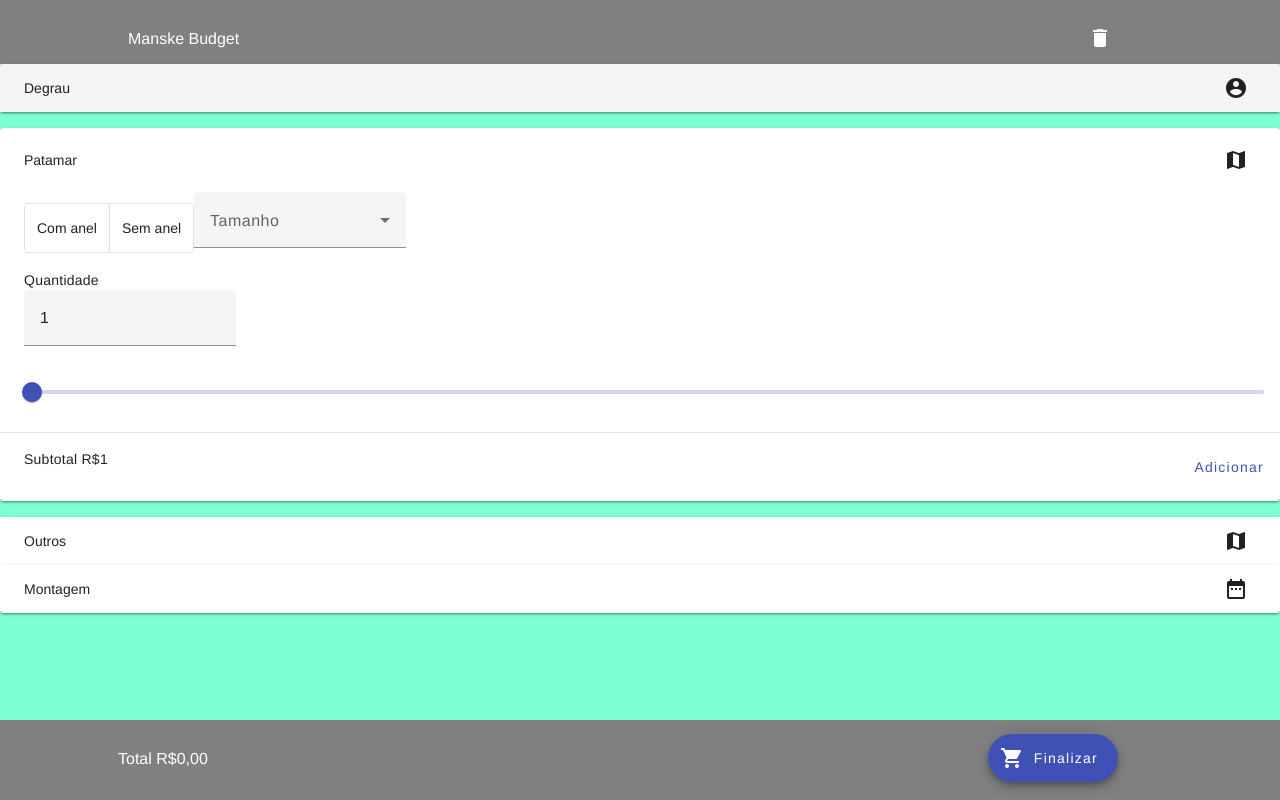
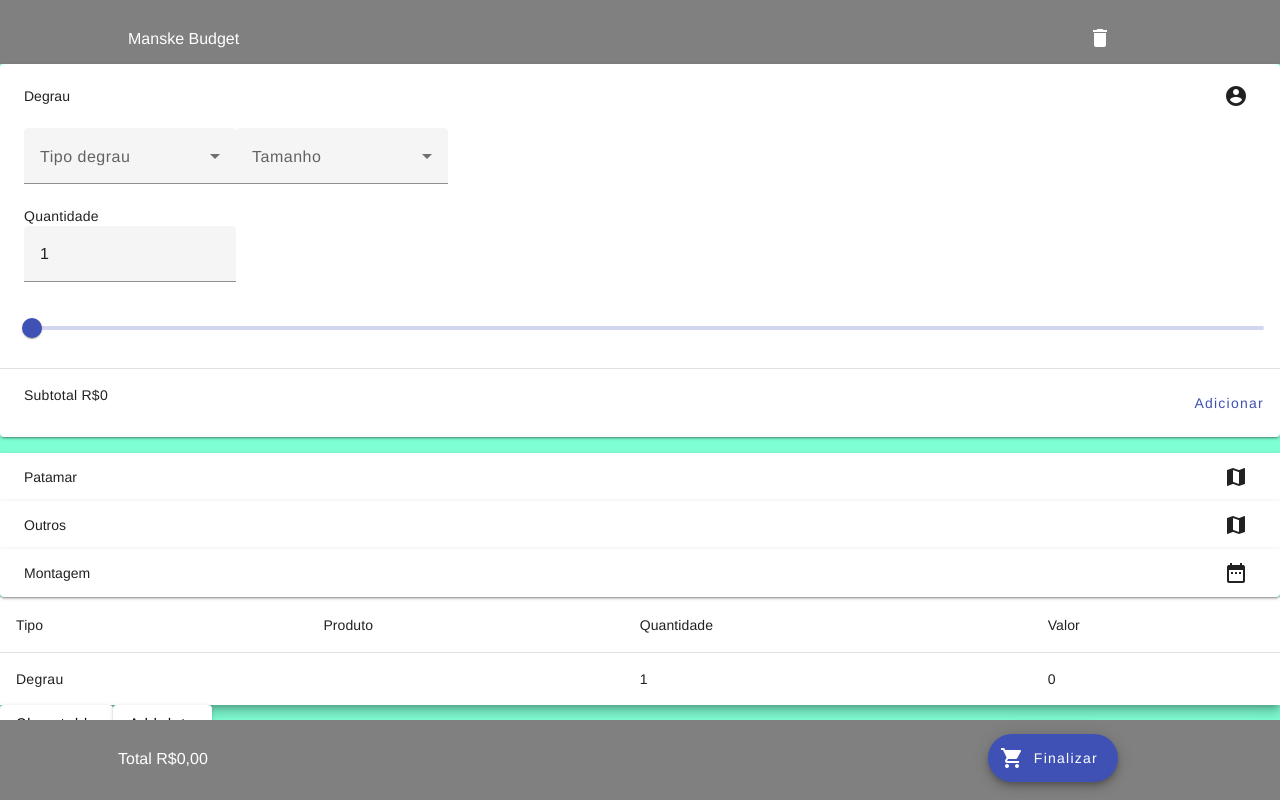
Before and after one commit to NiltonClasen/manske-budget, an Angular app: page / in a window 1280 px wide. Both pictures are taken after a click on the button "Adicionar". Built offline with nearby package versions, Linux system fonts and the light colour scheme.

Commit message:
service to update table

```diff
--- a/src/app/carouse-component/carouse-component.component.html
+++ b/src/app/carouse-component/carouse-component.component.html
@@ -27,14 +27,14 @@
       <label>Quantidade</label>
     </div>
     <mat-form-field>
-      <input matInput type="number" [(ngModel)]="valueInitialSlider">
+      <input matInput type="number" [(ngModel)]="quantidadeSlider">
     </mat-form-field>
     <mat-slider [max]="20" [min]="1" [step]="1" [discrete]="true" (input)="valorSliderAlterado()">
-      <input matSliderThumb [(ngModel)]="valueInitialSlider" #slider>
+      <input matSliderThumb [(ngModel)]="quantidadeSlider" #slider>
     </mat-slider>
     <mat-action-row>
       <span>Subtotal R${{(valorDegrauSoma)}}</span>
-      <button mat-button color="primary" (click)="nextStep()">Adicionar</button>
+      <button mat-button color="primary" (click)="adicionarDegrau('Degrau')">Adicionar</button>
     </mat-action-row>
   </mat-expansion-panel>
 
--- a/src/app/carouse-component/carouse-component.component.ts
+++ b/src/app/carouse-component/carouse-component.component.ts
@@ -1,5 +1,7 @@
-import { Component, Inject, OnInit } from '@angular/core';
-import { Degrau, degrauModel } from '../models/degrauModel';
+import { Component, OnInit } from '@angular/core';
+import { degrauModel } from '../models/degrauModel';
+import { GridDataService } from '../grid-data.service';
+import { ItemLista } from '../table-component/table-component.component';
 
 interface Food {
   value: string;
@@ -12,21 +14,23 @@ interface Food {
   styleUrls: ['./carouse-component.component.css'],
 })
 export class CarouseComponentComponent implements OnInit {
-  ngOnInit() {}
+  ngOnInit() {
+  }
+  constructor(private gridData: GridDataService) {}
 
   degrauModel: degrauModel = new degrauModel();
   listaTiposDegrau: Array<String> = this.degrauModel.getIds();
   listaTamanhosDegrau: Array<String> = this.degrauModel.getTamanhos();
 
-
   tipoDegrauSelected = '';
   tamanhoDegrauSelected = '';
   step = 0;
   selectedValue: string = '';
-  valueInitialSlider = 1;
+  quantidadeSlider = 1;
   subtotalDegrau = 200;
   valorDegrau = 0;
   valorDegrauSoma = 0;
+  valueInitialSlider = 0;
 
   foods: Food[] = [
     { value: 'steak-0', viewValue: 'Steak' },
@@ -46,12 +50,29 @@ export class CarouseComponentComponent implements OnInit {
     this.step--;
   }
 
-  changeDegrau(){
-    if(this.tipoDegrauSelected != '' && this.tamanhoDegrauSelected != ''){
-      this.valorDegrau = this.degrauModel.getPrecoDegrau(this.tipoDegrauSelected, this.tamanhoDegrauSelected);
+  adicionarDegrau(tipo: string) {
+    const item: ItemLista = {
+      tipo: tipo,
+      produto: this.tipoDegrauSelected,
+      tamanho: this.tamanhoDegrauSelected,
+      quantidade: this.quantidadeSlider,
+      valor: this.valorDegrauSoma,
+    };
+    this.gridData.enviarInfo(item);
+  }
+
+  changeDegrau() {
+    if (this.tipoDegrauSelected != '' && this.tamanhoDegrauSelected != '') {
+      this.valorDegrau = this.degrauModel.getPrecoDegrau(
+        this.tipoDegrauSelected,
+        this.tamanhoDegrauSelected
+      );
+      this.valorDegrauSoma = this.valorDegrau;
     }
   }
-  valorSliderAlterado(){
-    this.valorDegrauSoma = parseFloat((this.valorDegrau * this.valueInitialSlider).toFixed(2));
+  valorSliderAlterado() {
+    this.valorDegrauSoma = parseFloat(
+      (this.valorDegrau * this.quantidadeSlider).toFixed(2)
+    );
   }
 }
--- /dev/null
+++ b/src/app/grid-data.service.ts
@@ -0,0 +1,19 @@
+import { Injectable } from '@angular/core';
+import { Subject } from 'rxjs';
+import { ItemLista } from './table-component/table-component.component';
+
+@Injectable()
+export class GridDataService {
+  private valor = new Subject<ItemLista>();
+
+  enviarInfo(info: ItemLista) {
+    try {
+      this.valor.next(info);
+    } catch (e) {
+      console.log(e);
+    }
+  }
+  receberInfo() {
+    return this.valor.asObservable();
+  }
+}
--- a/src/app/main-body/main-body.component.html
+++ b/src/app/main-body/main-body.component.html
@@ -1,3 +1,6 @@
 <div class="main-body">
 <app-carouse-component></app-carouse-component>
+<div>
 </div>
+<app-table-component></app-table-component>
+</div>
--- /dev/null
+++ b/src/app/table-component/table-component.component.css
@@ -0,0 +1,18 @@
+.demo-table {
+  width: 100%;
+}
+
+.mat-mdc-row .mat-mdc-cell {
+  border-bottom: 1px solid transparent;
+  border-top: 1px solid transparent;
+  cursor: pointer;
+}
+
+.mat-mdc-row:hover .mat-mdc-cell {
+  border-color: currentColor;
+}
+
+.demo-row-is-clicked {
+  font-weight: bold;
+  background-color: lightgray;
+}
--- /dev/null
+++ b/src/app/table-component/table-component.component.html
@@ -0,0 +1,37 @@
+<table mat-table [dataSource]="dataSource" class="mat-elevation-z8 demo-table">
+  <!-- Position Column -->
+  <ng-container matColumnDef="tipo">
+    <th mat-header-cell *matHeaderCellDef>Tipo</th>
+    <td mat-cell *matCellDef="let element">{{element.tipo}}</td>
+  </ng-container>
+
+  <!-- Name Column -->
+  <ng-container matColumnDef="produto">
+    <th mat-header-cell *matHeaderCellDef>Produto</th>
+    <td mat-cell *matCellDef="let element">{{element.produto}}</td>
+  </ng-container>
+
+  <!-- Weight Column -->
+  <ng-container matColumnDef="quantidade">
+    <th mat-header-cell *matHeaderCellDef>Quantidade</th>
+    <td mat-cell *matCellDef="let element">{{element.quantidade}}</td>
+  </ng-container>
+
+  <!-- Symbol Column -->
+  <ng-container matColumnDef="valor">
+    <th mat-header-cell *matHeaderCellDef>Valor</th>
+    <td mat-cell *matCellDef="let element">{{element.valor}}</td>
+  </ng-container>
+
+  <tr mat-header-row *matHeaderRowDef="displayedColumns"></tr>
+  <tr
+      mat-row
+      (click)="clickedRows.add(row)"
+      [class.demo-row-is-clicked]="clickedRows.has(row)"
+      *matRowDef="let row; columns: displayedColumns;"
+  ></tr>
+</table>
+<div>
+  <button mat-raised-button >Clear table</button>
+  <button mat-raised-button >Add data</button>
+</div>
--- /dev/null
+++ b/src/app/table-component/table-component.component.ts
@@ -0,0 +1,42 @@
+import { Component, OnInit } from '@angular/core';
+import { GridDataService } from '../grid-data.service';
+
+export interface ItemLista {
+  tipo: string;
+  produto: string;
+  tamanho: string;
+  quantidade: number;
+  valor: number;
+}
+
+@Component({
+  selector: 'app-table-component',
+  templateUrl: './table-component.component.html',
+  styleUrls: ['./table-component.component.css'],
+})
+export class TableComponentComponent implements OnInit {
+  displayedColumns: string[] = ['tipo', 'produto', 'quantidade', 'valor'];
+  dataSource: ItemLista[] = [];
+  clickedRows = new Set<ItemLista>();
+
+  constructor(private gridData: GridDataService) {}
+
+  ngOnInit() {
+    this.gridData.receberInfo().subscribe((data) => {
+      this.addElementosTable(data);
+    });
+  }
+
+  addElementosTable(elemento: Object) {
+    this.dataSource.push(<ItemLista>elemento);
+    this.dataSource = [...this.dataSource];
+  }
+
+  deleteElementoTable() {
+    this.clickedRows.forEach((row) => {
+      this.dataSource.filter((element) => {
+        return row != element;
+      });
+    });
+  }
+}
```
Also changed, not shown: src/app/app.module.ts (+8 -2 lines), 2 other files (tests, documents, lock files or other folders).
